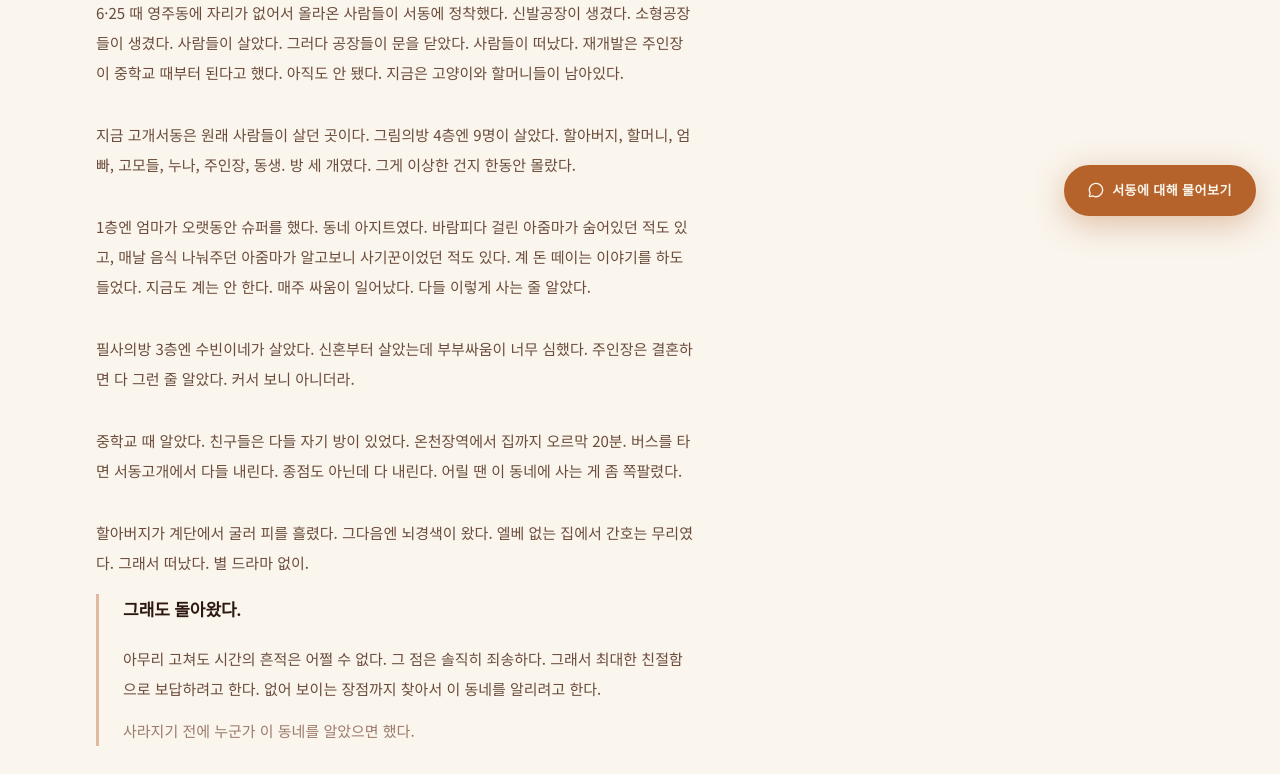
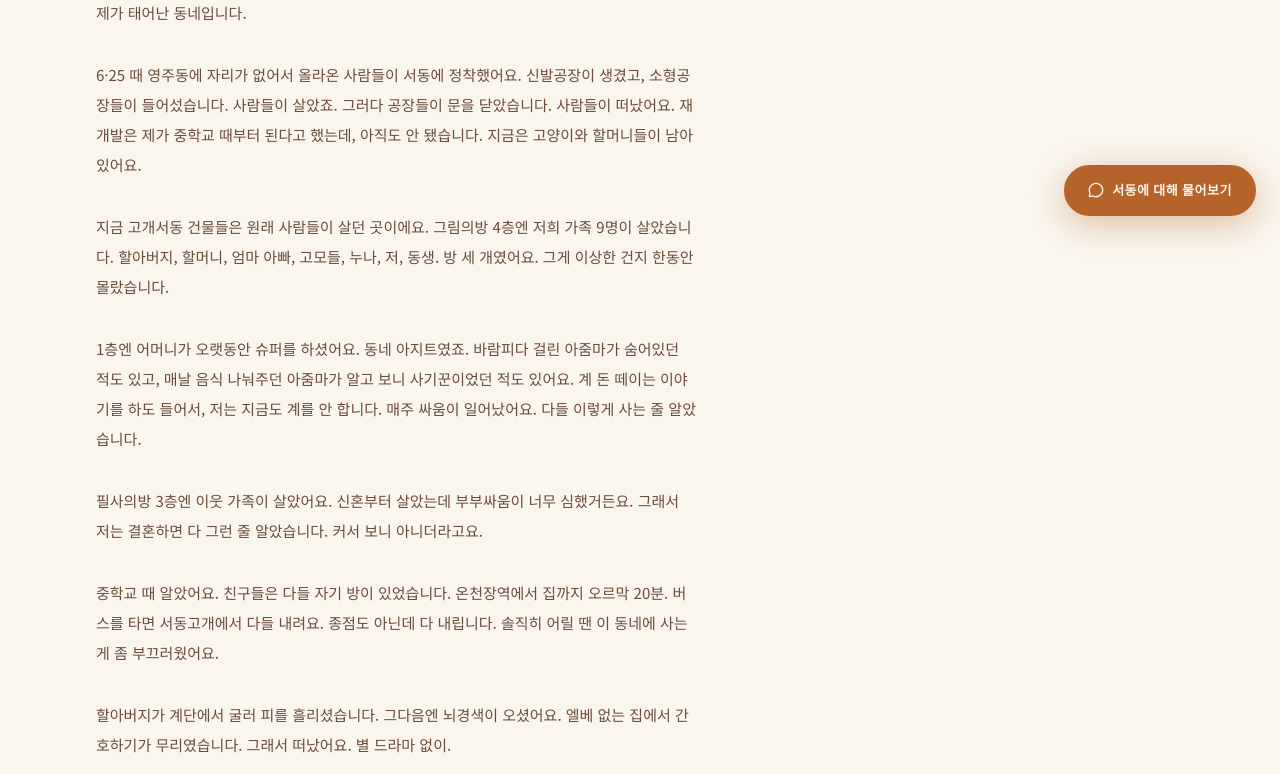
Before and after one commit to bksong772/gogaeseodong, a Next.js app: page /story in a window 1280 px wide. Shown: the part 560-1334 px from the top of the page. Built offline with nearby package versions, Linux system fonts and the light colour scheme; a web font is replaced by a local one.

Commit message:
Match story page tone to guide page (1st person, conversational)

```diff
--- a/app/story/page.tsx
+++ b/app/story/page.tsx
@@ -74,45 +74,49 @@ export default function StoryPage() {
 
             {/* 동네 */}
             <p>
-              6·25 때 영주동에 자리가 없어서 올라온 사람들이 서동에 정착했다.
-              신발공장이 생겼다. 소형공장들이 생겼다. 사람들이 살았다.
-              그러다 공장들이 문을 닫았다. 사람들이 떠났다.
-              재개발은 주인장이 중학교 때부터 된다고 했다. 아직도 안 됐다.
-              지금은 고양이와 할머니들이 남아있다.
+              제가 태어난 동네입니다.
+            </p>
+            <p>
+              6·25 때 영주동에 자리가 없어서 올라온 사람들이 서동에 정착했어요.
+              신발공장이 생겼고, 소형공장들이 들어섰습니다. 사람들이 살았죠.
+              그러다 공장들이 문을 닫았습니다. 사람들이 떠났어요.
+              재개발은 제가 중학교 때부터 된다고 했는데, 아직도 안 됐습니다.
+              지금은 고양이와 할머니들이 남아있어요.
             </p>
 
             {/* 건물 */}
             <p>
-              지금 고개서동은 원래 사람들이 살던 곳이다.
-              그림의방 4층엔 9명이 살았다. 할아버지, 할머니, 엄빠, 고모들, 누나, 주인장, 동생.
-              방 세 개였다. 그게 이상한 건지 한동안 몰랐다.
+              지금 고개서동 건물들은 원래 사람들이 살던 곳이에요.
+              그림의방 4층엔 저희 가족 9명이 살았습니다.
+              할아버지, 할머니, 엄마 아빠, 고모들, 누나, 저, 동생. 방 세 개였어요.
+              그게 이상한 건지 한동안 몰랐습니다.
             </p>
 
             <p>
-              1층엔 엄마가 오랫동안 슈퍼를 했다. 동네 아지트였다.
+              1층엔 어머니가 오랫동안 슈퍼를 하셨어요. 동네 아지트였죠.
               바람피다 걸린 아줌마가 숨어있던 적도 있고,
-              매날 음식 나눠주던 아줌마가 알고보니 사기꾼이었던 적도 있다.
-              계 돈 떼이는 이야기를 하도 들었다. 지금도 계는 안 한다.
-              매주 싸움이 일어났다. 다들 이렇게 사는 줄 알았다.
+              매날 음식 나눠주던 아줌마가 알고 보니 사기꾼이었던 적도 있어요.
+              계 돈 떼이는 이야기를 하도 들어서, 저는 지금도 계를 안 합니다.
+              매주 싸움이 일어났어요. 다들 이렇게 사는 줄 알았습니다.
             </p>
 
             <p>
-              필사의방 3층엔 수빈이네가 살았다.
-              신혼부터 살았는데 부부싸움이 너무 심했다.
-              주인장은 결혼하면 다 그런 줄 알았다. 커서 보니 아니더라.
+              필사의방 3층엔 이웃 가족이 살았어요.
+              신혼부터 살았는데 부부싸움이 너무 심했거든요.
+              그래서 저는 결혼하면 다 그런 줄 알았습니다. 커서 보니 아니더라고요.
             </p>
 
             {/* 주인장 */}
             <p>
-              중학교 때 알았다. 친구들은 다들 자기 방이 있었다.
-              온천장역에서 집까지 오르막 20분. 버스를 타면 서동고개에서 다들 내린다.
-              종점도 아닌데 다 내린다.
-              어릴 땐 이 동네에 사는 게 좀 쪽팔렸다.
+              중학교 때 알았어요. 친구들은 다들 자기 방이 있었습니다.
+              온천장역에서 집까지 오르막 20분. 버스를 타면 서동고개에서 다들 내려요.
+              종점도 아닌데 다 내립니다.
+              솔직히 어릴 땐 이 동네에 사는 게 좀 부끄러웠어요.
             </p>
 
             <p>
-              할아버지가 계단에서 굴러 피를 흘렸다. 그다음엔 뇌경색이 왔다.
-              엘베 없는 집에서 간호는 무리였다. 그래서 떠났다. 별 드라마 없이.
+              할아버지가 계단에서 굴러 피를 흘리셨습니다. 그다음엔 뇌경색이 오셨어요.
+              엘베 없는 집에서 간호하기가 무리였습니다. 그래서 떠났어요. 별 드라마 없이.
             </p>
 
             {/* 마무리 */}
@@ -132,16 +136,16 @@ export default function StoryPage() {
                   marginBottom: "16px",
                 }}
               >
-                그래도 돌아왔다.
+                그래도 돌아왔습니다.
               </p>
               <p>
-                아무리 고쳐도 시간의 흔적은 어쩔 수 없다.
-                그 점은 솔직히 죄송하다.
-                그래서 최대한 친절함으로 보답하려고 한다.
-                없어 보이는 장점까지 찾아서 이 동네를 알리려고 한다.
+                아무리 고쳐도 시간의 흔적은 어쩔 수 없어요.
+                그 점은 솔직히 죄송합니다.
+                그래서 최대한 친절함으로 보답하려고 해요.
+                없어 보이는 장점까지 찾아서 이 동네를 알리려고 합니다.
               </p>
               <p style={{ color: "#9B7B6A", marginTop: "12px" }}>
-                사라지기 전에 누군가 이 동네를 알았으면 했다.
+                사라지기 전에 누군가 이 동네를 알았으면 했어요.
               </p>
             </div>
 
```
